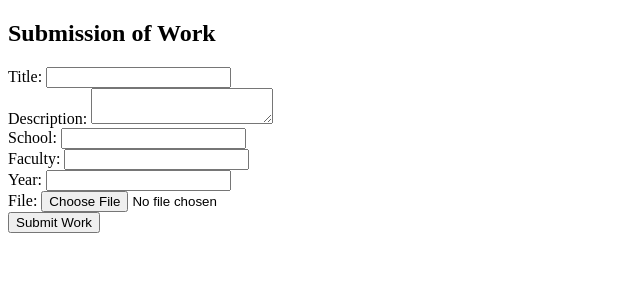
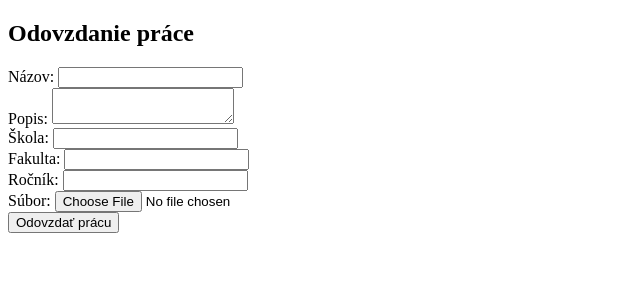
Before and after one commit to DanielMagdolen/ukf-2-team, a Flask app: template templates/submission_of_work.html in a window 1280 px wide. Shown: the top 300 px of the page, without its empty margins (0-640 px from the left). Run offline with Flask 3, Linux system fonts and the light colour scheme; the template is opened without the code that fills it, so the values that code supplies are empty.

Commit message:
Preklad do slovenčiny

```diff
--- a/templates/submission_of_work.html
+++ b/templates/submission_of_work.html
@@ -4,31 +4,31 @@
 <head>
 	<meta charset="UTF-8">
 	<meta name="viewport" content="width=device-width, initial-scale=1.0">
-	<title>Submission of Work</title>
+	<title>Odovzdanie práce</title>
 </head>
 
 <body>
-	<h2>Submission of Work</h2>
+	<h2>Odovzdanie práce</h2>
 	<form action="{{ url_for('add_work') }}" method="POST" enctype="multipart/form-data">
-		<label for="title">Title:</label>
+		<label for="title">Názov:</label>
 		<input type="text" name="title" required><br>
 
-		<label for="description">Description:</label>
+		<label for="description">Popis:</label>
 		<textarea name="description" required></textarea><br>
 
-		<label for="school">School:</label>
+		<label for="school">Škola:</label>
 		<input type="text" name="school" required><br>
 
-		<label for="faculty">Faculty:</label>
+		<label for="faculty">Fakulta:</label>
 		<input type="text" name="faculty" required><br>
 
-		<label for="year">Year:</label>
+		<label for="year">Ročník:</label>
 		<input type="number" name="year" required><br>
 
-		<label for="file">File:</label>
+		<label for="file">Súbor:</label>
 		<input type="file" name="file" required><br>
 
-		<input type="submit" value="Submit Work">
+		<input type="submit" value="Odovzdať prácu">
 	</form>
 </body>
 
```
